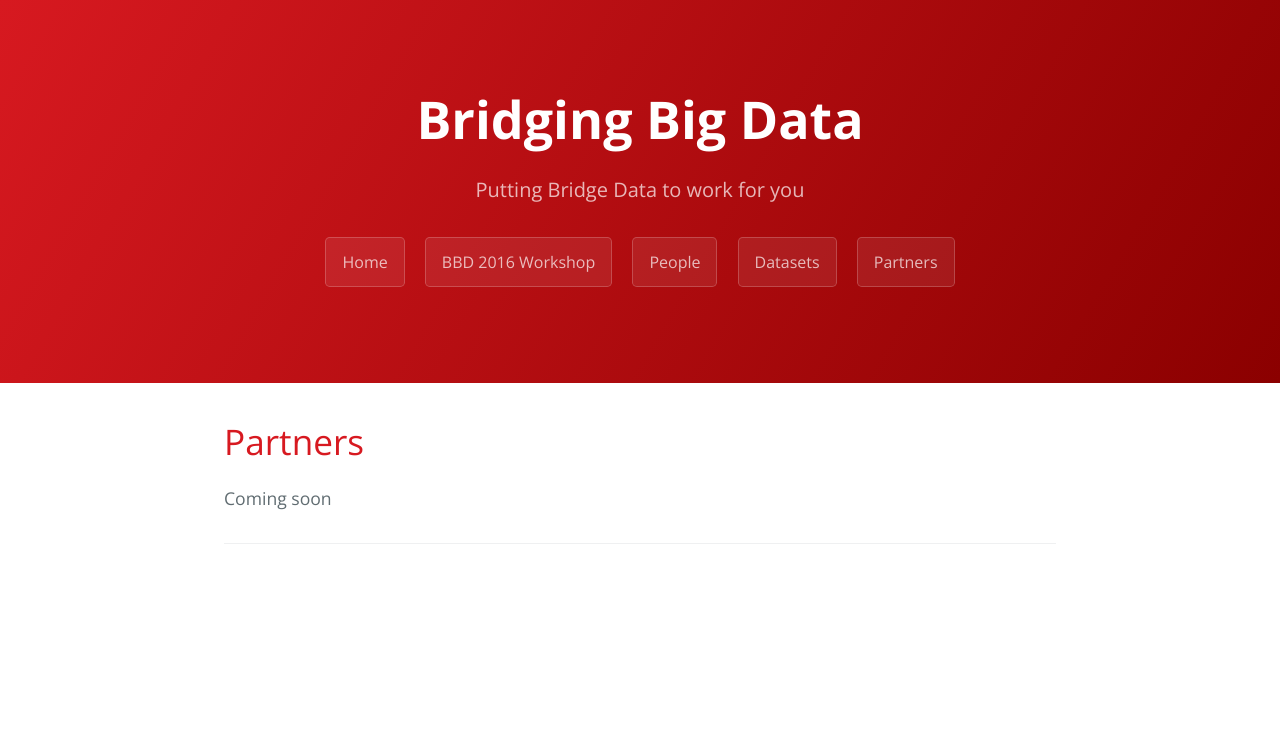
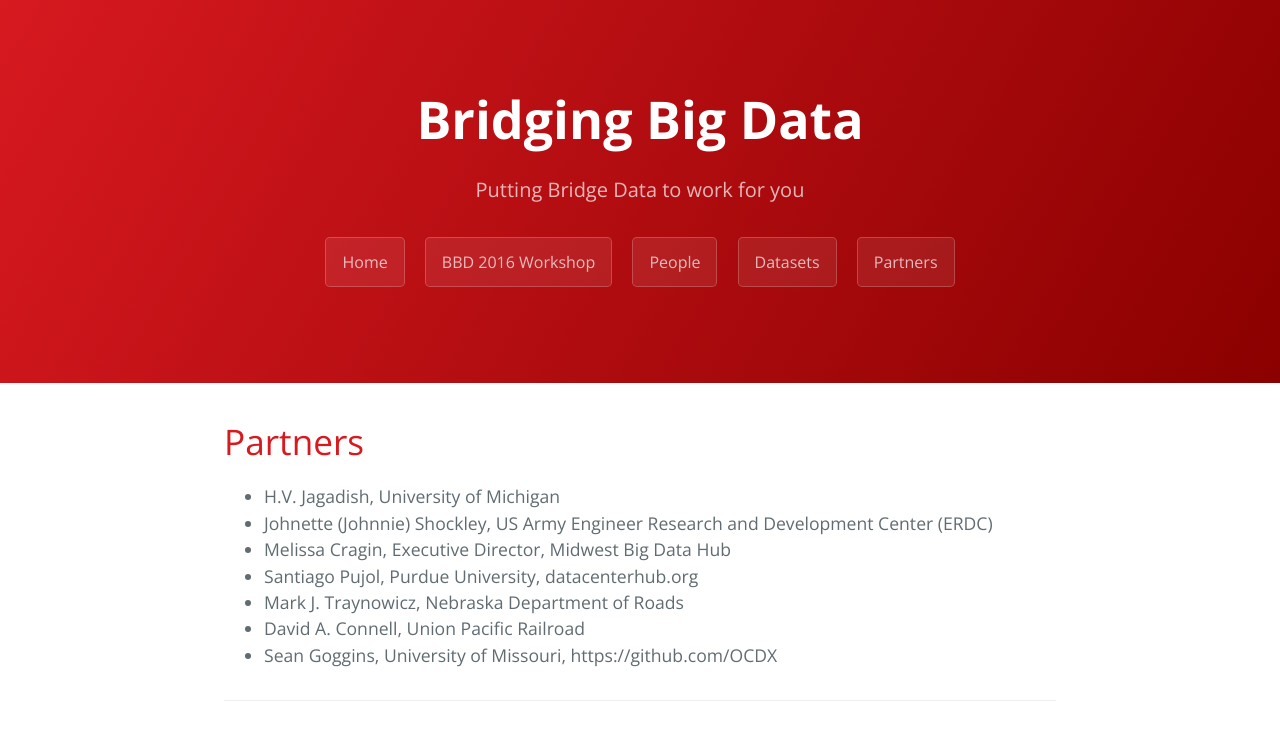
Before and after one commit to BridgingBigData/BridgingBigData.github.io, a Jekyll site: the page built from pages/partners.md, in a window 1280 px wide. Shown: the top 740 px of the page. Built offline with Jekyll 4.4.1, drawn with Linux system fonts in a browser that asks for light colours.

Commit message:
Update partners.md

```diff
--- a/pages/partners.md
+++ b/pages/partners.md
@@ -6,4 +6,10 @@
 
 # Partners
 
-Coming soon
+* H.V. Jagadish, University of Michigan
+* Johnette (Johnnie) Shockley, US Army Engineer Research and Development Center (ERDC)
+* Melissa Cragin, Executive Director, Midwest Big Data Hub
+* Santiago Pujol, Purdue University, datacenterhub.org
+* Mark J. Traynowicz, Nebraska Department of Roads
+* David A. Connell, Union Pacific Railroad
+* Sean Goggins, University of Missouri, https://github.com/OCDX
```
